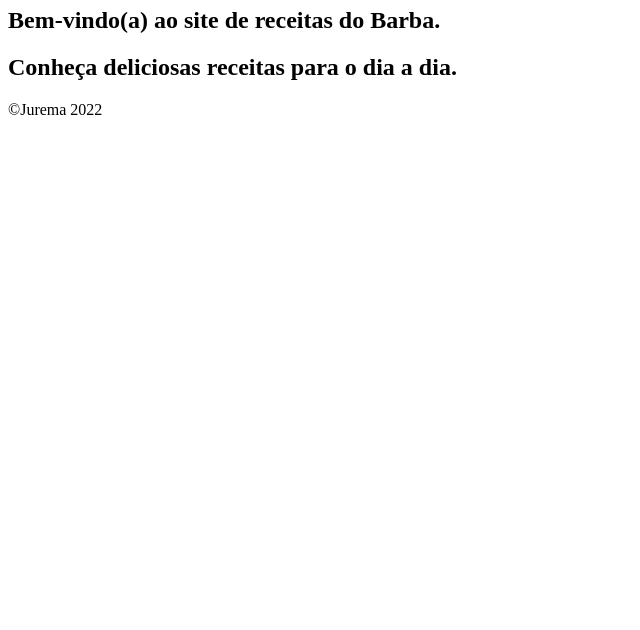
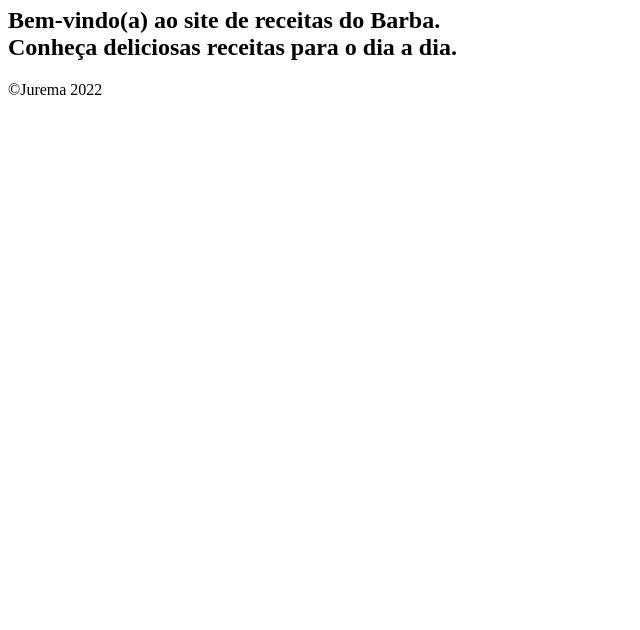
Before and after one commit to RuanF7/Receitas, a plain HTML site: page Receitas/home.html in a window 1280 px wide. Shown: the part 170-800 px from the top of the page, without its empty margins (0-640 px from the left). Drawn offline with Linux system fonts and the light colour scheme.

Commit message:
Pulando linha no h2

```diff
--- a/Receitas/home.html
+++ b/Receitas/home.html
@@ -13,8 +13,8 @@
     </header>
     <div class="principal">
         <h1><img src="logo.png" class="logo-img" alt="Logo Barba Ruiva">Receitas do Barba</h1>
-        <h2>Bem-vindo(a) ao site de receitas do Barba.</h2>
-        <h2>Conheça deliciosas receitas para o dia a dia.</h2>
+        <h2 class="bem-vindo">Bem-vindo(a) ao site de receitas do Barba.<br>
+        Conheça deliciosas receitas para o dia a dia.</h2>
     </div>
     <footer>©Jurema 2022</footer>
 </body>
```
